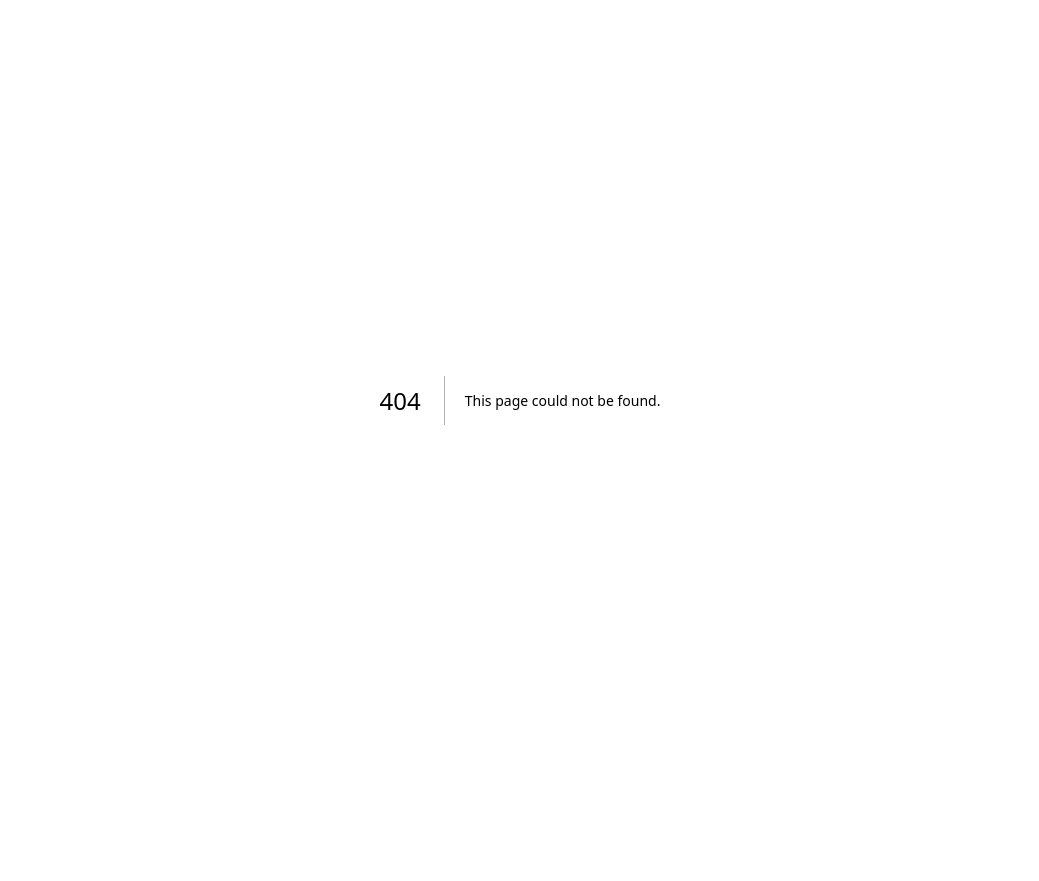
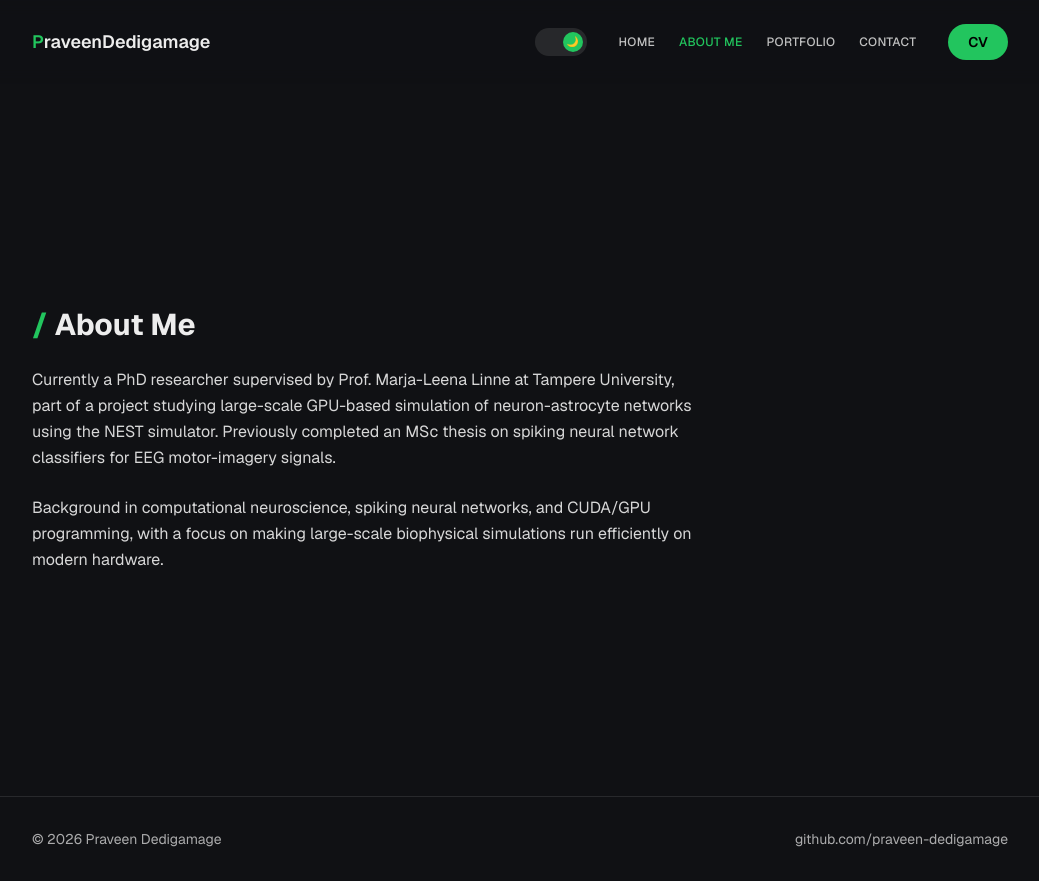
Before and after one commit to praveen-dedigamage/praveen-dedigamage.github.io, a Next.js app: page /about in a window 1280 px wide. Before the commit this address had no page. Shown: the whole page, without its empty margins (120-1159 px from the left). Before the commit the page ends 800 px from the top, so only its background shows below. Built offline with nearby package versions, Linux system fonts and the light colour scheme.

Commit message:
Split into multi-page site (Home/About/Portfolio/Contact) with full-viewport-height sections

```diff
--- /dev/null
+++ b/src/app/about/page.tsx
@@ -0,0 +1,28 @@
+import type { Metadata } from "next";
+import Section from "@/components/Section";
+
+export const metadata: Metadata = {
+  title: "About — Praveen Dedigamage",
+};
+
+export default function AboutPage() {
+  return (
+    <Section className="flex min-h-[calc(100vh-88px)] flex-col justify-center gap-6">
+      <h1 className="text-3xl font-bold">
+        <span className="text-accent">/</span> About Me
+      </h1>
+      <p className="max-w-2xl leading-relaxed opacity-90">
+        Currently a PhD researcher supervised by Prof. Marja-Leena Linne at
+        Tampere University, part of a project studying large-scale GPU-based
+        simulation of neuron-astrocyte networks using the NEST simulator.
+        Previously completed an MSc thesis on spiking neural network
+        classifiers for EEG motor-imagery signals.
+      </p>
+      <p className="max-w-2xl leading-relaxed opacity-90">
+        Background in computational neuroscience, spiking neural networks,
+        and CUDA/GPU programming, with a focus on making large-scale
+        biophysical simulations run efficiently on modern hardware.
+      </p>
+    </Section>
+  );
+}
--- /dev/null
+++ b/src/app/contact/page.tsx
@@ -0,0 +1,37 @@
+import type { Metadata } from "next";
+import Section from "@/components/Section";
+
+export const metadata: Metadata = {
+  title: "Contact — Praveen Dedigamage",
+};
+
+export default function ContactPage() {
+  return (
+    <Section className="flex min-h-[calc(100vh-88px)] flex-col justify-center gap-6">
+      <h1 className="text-3xl font-bold">
+        <span className="text-accent">/</span> Contact
+      </h1>
+      <p className="max-w-xl leading-relaxed opacity-90">
+        Feel free to reach out about research collaboration, GPU/HPC
+        computing, or anything else.
+      </p>
+      <ul className="flex flex-col gap-3 text-lg">
+        <li>
+          <a className="hover:text-accent" href="mailto:eng.chamal@gmail.com">
+            eng.chamal@gmail.com
+          </a>
+        </li>
+        <li>
+          <a
+            className="hover:text-accent"
+            href="https://github.com/praveen-dedigamage"
+            target="_blank"
+            rel="noreferrer"
+          >
+            github.com/praveen-dedigamage
+          </a>
+        </li>
+      </ul>
+    </Section>
+  );
+}
--- a/src/app/layout.tsx
+++ b/src/app/layout.tsx
@@ -1,5 +1,7 @@
 import type { Metadata } from "next";
 import { Geist, Geist_Mono } from "next/font/google";
+import Header from "@/components/Header";
+import Footer from "@/components/Footer";
 import "./globals.css";
 
 const geistSans = Geist({
@@ -28,7 +30,11 @@ export default function RootLayout({
       suppressHydrationWarning
       className={`${geistSans.variable} ${geistMono.variable} dark h-full antialiased`}
     >
-      <body className="min-h-full flex flex-col">{children}</body>
+      <body className="flex min-h-full flex-col">
+        <Header />
+        <main className="flex flex-1 flex-col">{children}</main>
+        <Footer />
+      </body>
     </html>
   );
 }
--- a/src/app/page.tsx
+++ b/src/app/page.tsx
@@ -1,76 +1,5 @@
-import { projects } from "@/lib/projects";
-import Header from "@/components/Header";
 import Hero from "@/components/Hero";
 
 export default function Home() {
-  return (
-    <div className="flex flex-col">
-      <Header />
-      <Hero />
-
-      <main className="mx-auto flex w-full max-w-5xl flex-col gap-24 px-6 py-16">
-        <section id="research" className="flex flex-col gap-4">
-          <h2 className="text-xl font-semibold">
-            <span className="text-accent">/</span> Research
-          </h2>
-          <p className="max-w-2xl leading-relaxed opacity-90">
-            Currently a PhD researcher supervised by Prof. Marja-Leena Linne
-            at Tampere University, part of a project studying large-scale
-            GPU-based simulation of neuron-astrocyte networks using the NEST
-            simulator. Previously completed an MSc thesis on spiking neural
-            network classifiers for EEG motor-imagery signals.
-          </p>
-        </section>
-
-        <section id="projects" className="flex flex-col gap-6">
-          <h2 className="text-xl font-semibold">
-            <span className="text-accent">/</span> Projects
-          </h2>
-          <ul className="grid grid-cols-1 gap-6 sm:grid-cols-2">
-            {projects.map((project) => (
-              <li
-                key={project.url}
-                className="rounded-xl border border-black/10 p-5 dark:border-white/10"
-              >
-                <a
-                  href={project.url}
-                  target="_blank"
-                  rel="noreferrer"
-                  className="font-medium hover:text-accent"
-                >
-                  {project.title}
-                </a>
-                <p className="mt-2 text-sm leading-relaxed opacity-80">
-                  {project.description}
-                </p>
-              </li>
-            ))}
-          </ul>
-        </section>
-
-        <section id="contact" className="flex flex-col gap-4 pb-16">
-          <h2 className="text-xl font-semibold">
-            <span className="text-accent">/</span> Contact
-          </h2>
-          <ul className="flex flex-col gap-2 text-sm">
-            <li>
-              <a className="hover:text-accent" href="mailto:eng.chamal@gmail.com">
-                eng.chamal@gmail.com
-              </a>
-            </li>
-            <li>
-              <a
-                className="hover:text-accent"
-                href="https://github.com/praveen-dedigamage"
-                target="_blank"
-                rel="noreferrer"
-              >
-                github.com/praveen-dedigamage
-              </a>
-            </li>
-          </ul>
-        </section>
-      </main>
-    </div>
-  );
+  return <Hero />;
 }
--- /dev/null
+++ b/src/app/projects/page.tsx
@@ -0,0 +1,37 @@
+import type { Metadata } from "next";
+import Section from "@/components/Section";
+import { projects } from "@/lib/projects";
+
+export const metadata: Metadata = {
+  title: "Portfolio — Praveen Dedigamage",
+};
+
+export default function ProjectsPage() {
+  return (
+    <Section className="flex min-h-[calc(100vh-88px)] flex-col gap-8 justify-center">
+      <h1 className="text-3xl font-bold">
+        <span className="text-accent">/</span> Portfolio
+      </h1>
+      <ul className="grid grid-cols-1 gap-6 sm:grid-cols-2">
+        {projects.map((project) => (
+          <li
+            key={project.url}
+            className="rounded-xl border border-black/10 p-5 dark:border-white/10"
+          >
+            <a
+              href={project.url}
+              target="_blank"
+              rel="noreferrer"
+              className="font-medium hover:text-accent"
+            >
+              {project.title}
+            </a>
+            <p className="mt-2 text-sm leading-relaxed opacity-80">
+              {project.description}
+            </p>
+          </li>
+        ))}
+      </ul>
+    </Section>
+  );
+}
--- /dev/null
+++ b/src/components/Footer.tsx
@@ -0,0 +1,17 @@
+export default function Footer() {
+  return (
+    <footer className="w-full border-t border-black/10 dark:border-white/10">
+      <div className="mx-auto flex max-w-5xl flex-col items-center justify-between gap-4 px-6 py-8 text-sm opacity-70 sm:flex-row">
+        <span>&copy; {new Date().getFullYear()} Praveen Dedigamage</span>
+        <a
+          className="hover:text-accent"
+          href="https://github.com/praveen-dedigamage"
+          target="_blank"
+          rel="noreferrer"
+        >
+          github.com/praveen-dedigamage
+        </a>
+      </div>
+    </footer>
+  );
+}
--- a/src/components/Header.tsx
+++ b/src/components/Header.tsx
@@ -1,28 +1,40 @@
+"use client";
+
 import Link from "next/link";
+import { usePathname } from "next/navigation";
 import ThemeToggle from "./ThemeToggle";
 
 const nav = [
-  { href: "#about", label: "Home" },
-  { href: "#research", label: "About Me" },
-  { href: "#projects", label: "Portfolio" },
-  { href: "#contact", label: "Contact" },
+  { href: "/", label: "Home" },
+  { href: "/about", label: "About Me" },
+  { href: "/projects", label: "Portfolio" },
+  { href: "/contact", label: "Contact" },
 ];
 
 export default function Header() {
+  const pathname = usePathname();
+
   return (
-    <header className="sticky top-0 z-10 bg-background/90 backdrop-blur">
+    <header className="sticky top-0 z-10 w-full bg-background/90 backdrop-blur">
       <nav className="mx-auto flex max-w-5xl items-center justify-between px-6 py-6 text-sm">
-        <Link href="#about" className="text-lg font-semibold">
+        <Link href="/" className="text-lg font-semibold">
           <span className="text-accent">P</span>raveenDedigamage
         </Link>
         <div className="flex items-center gap-8">
           <ThemeToggle />
-          <ul className="hidden items-center gap-6 font-medium tracking-wide uppercase text-xs sm:flex">
+          <ul className="hidden items-center gap-6 text-xs font-medium tracking-wide uppercase sm:flex">
             {nav.map((item) => (
               <li key={item.href}>
-                <a className="opacity-80 hover:opacity-100" href={item.href}>
+                <Link
+                  className={
+                    pathname === item.href
+                      ? "text-accent"
+                      : "opacity-80 hover:opacity-100"
+                  }
+                  href={item.href}
+                >
                   {item.label}
-                </a>
+                </Link>
               </li>
             ))}
           </ul>
--- a/src/components/Hero.tsx
+++ b/src/components/Hero.tsx
@@ -1,4 +1,5 @@
 import Image from "next/image";
+import Link from "next/link";
 
 const badges = [
   { label: "CUDA", className: "left-2 top-6 bg-[#76b900] text-black" },
@@ -11,10 +12,8 @@ const badges = [
 
 export default function Hero() {
   return (
-    <section
-      id="about"
-      className="mx-auto grid max-w-5xl grid-cols-1 items-center gap-16 px-6 py-20 sm:grid-cols-2"
-    >
+    <section className="flex min-h-[calc(100vh-88px)] w-full items-center">
+      <div className="mx-auto grid w-full max-w-5xl grid-cols-1 items-center gap-16 px-6 py-16 sm:grid-cols-2">
         <div className="flex flex-col items-start gap-4">
           <p className="opacity-70">Hello 👋, I&apos;m</p>
           <h1 className="text-4xl font-bold sm:text-5xl">Praveen Dedigamage</h1>
@@ -22,15 +21,15 @@ export default function Hero() {
             PhD Researcher — Computational Neuroscience &amp; GPU Computing
           </p>
           <p className="max-w-md opacity-80">
-          Working on computational astrocyte models and large-scale GPU-based
-          neuron-astrocyte simulations at Tampere University.
+            Working on computational astrocyte models and large-scale
+            GPU-based neuron-astrocyte simulations at Tampere University.
           </p>
-        <a
-          href="#contact"
+          <Link
+            href="/contact"
             className="mt-4 rounded-full bg-accent px-8 py-3 font-semibold text-black hover:opacity-90"
           >
             Contact
-        </a>
+          </Link>
         </div>
 
         <div className="relative mx-auto h-72 w-72 sm:h-80 sm:w-80">
@@ -50,6 +49,7 @@ export default function Hero() {
             </span>
           ))}
         </div>
+      </div>
     </section>
   );
 }
--- /dev/null
+++ b/src/components/Section.tsx
@@ -0,0 +1,15 @@
+export default function Section({
+  children,
+  tint = false,
+  className = "",
+}: {
+  children: React.ReactNode;
+  tint?: boolean;
+  className?: string;
+}) {
+  return (
+    <section className={`w-full ${tint ? "bg-black/[0.02] dark:bg-white/[0.03]" : ""}`}>
+      <div className={`mx-auto max-w-5xl px-6 py-20 ${className}`}>{children}</div>
+    </section>
+  );
+}
```
Lines whose indentation alone changed are shown as unchanged.
